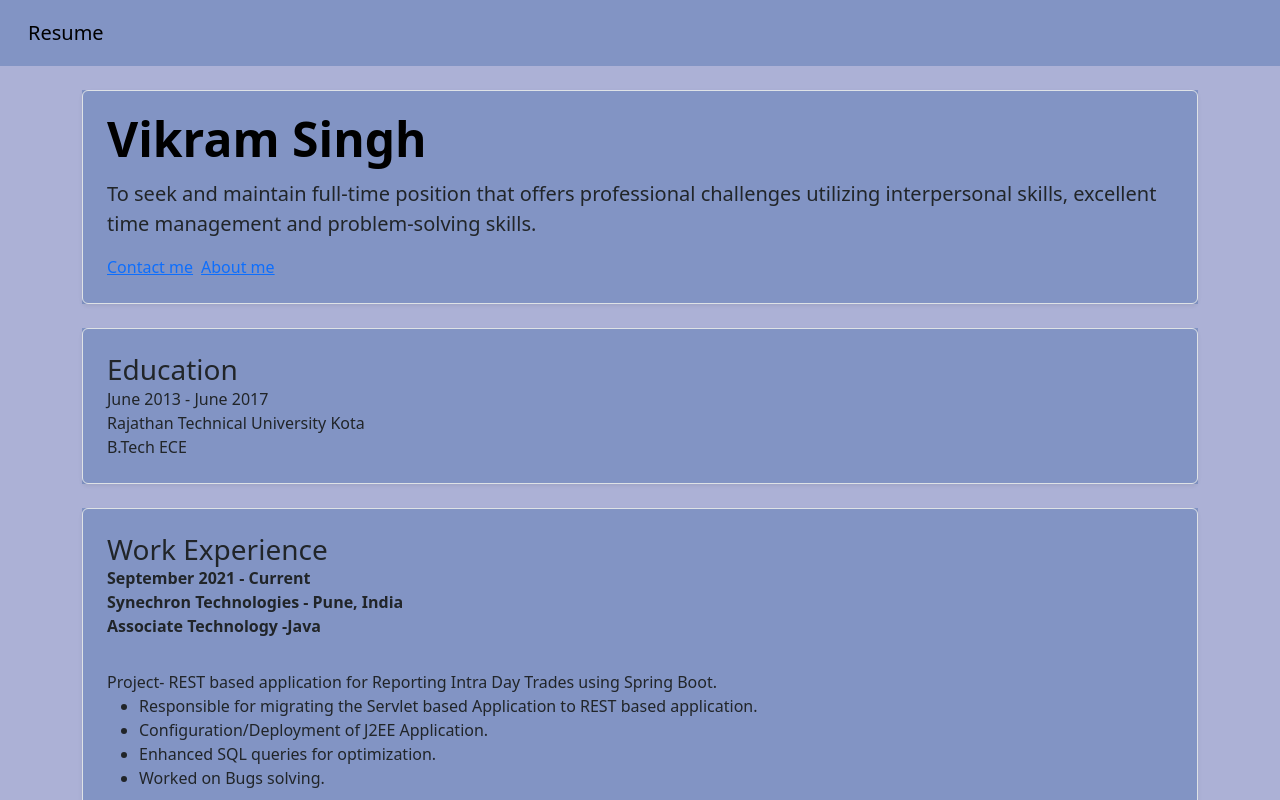
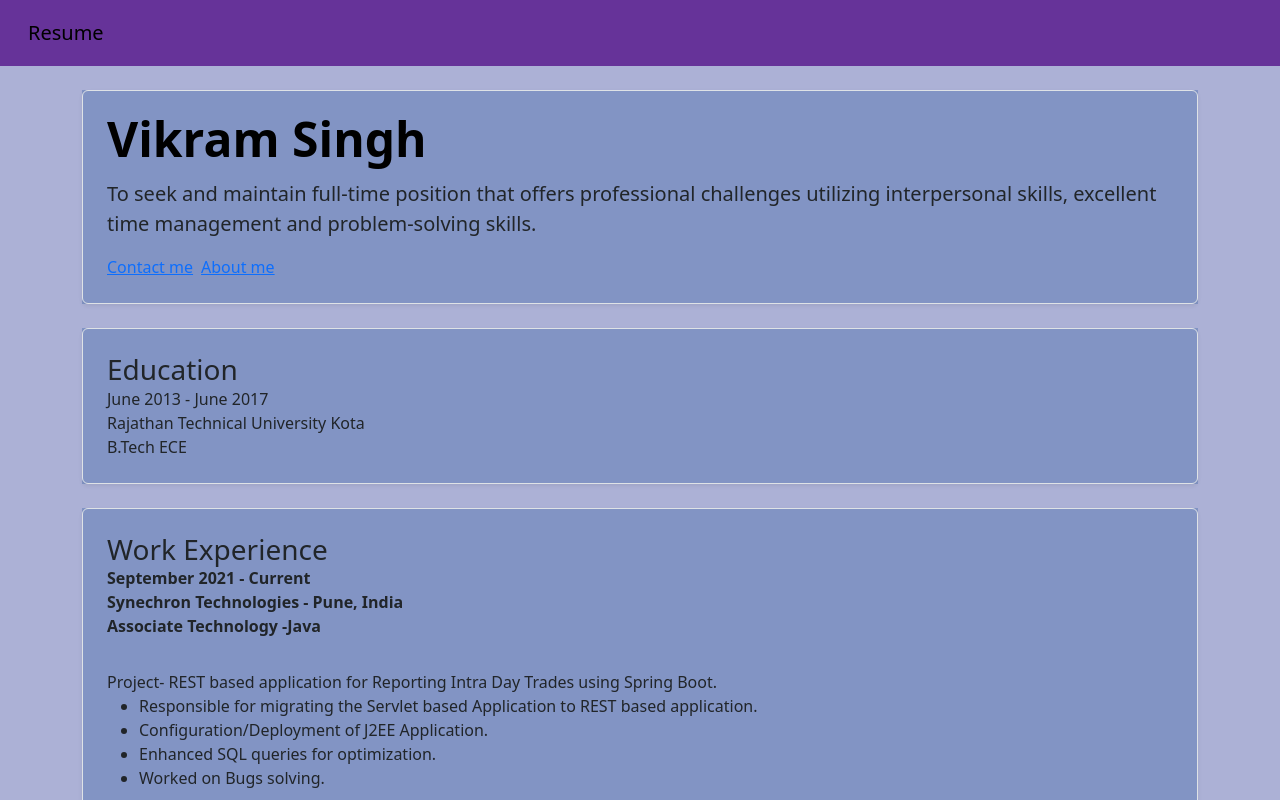
Before and after one commit to vikramsinghjogawat/my-portfolio, a plain HTML site: page index.html in a window 1280 px wide. Shown: the top 800 px of the page. Drawn offline with nearby package versions, Linux system fonts and the light colour scheme.

Commit message:
Changing color theme

```diff
--- a/index.html
+++ b/index.html
@@ -12,7 +12,7 @@
 
 
 <body style="background-color:#ACB1D6;">
-  <nav class="navbar p-3 mb-4" style="background-color: #8294C4;">
+  <nav class="navbar p-3 mb-4" style="background-color: rebeccapurple;">
     <div class="container-fluid">
       <span class="navbar-brand mb-0 h1">Resume</span>
     </div>
@@ -32,8 +32,8 @@
           <div class="d-grid gap-2 d-md-flex justify-content-md-start">
             <!-- <button type="button" class="btn btn-primary btn-lg px-4 me-md-2">Primary</button>
             <button type="button" class="btn btn-outline-secondary btn-lg px-4">Default</button> -->
-            <a href="./public/contact.html">Contact me</a>
-            <a href="./public/about.html">About me</a>
+            <a href="./public/contact.html" >Contact me</a>
+            <a href="./public/about.html" >About me</a>
           </div>
             </div>
 
@@ -143,7 +143,7 @@
     <div class="col-md-12" style="background-color:#8294C4;">
       <div class="row g-0 border rounded overflow-hidden flex-md-row mb-4 shadow-sm h-md-250 position-relative">
         <div class="col p-4 d-flex flex-column position-static">
-          <strong class="d-inline-block mb-2 text-primary">World</strong>
+
           <h3 class="mb-0">Languages</h3>
           <ul>
             <li>English (Advanced)</li>
@@ -153,8 +153,8 @@
       </div>
     </div>
 
-    <a href="./public/contact.html">Contact me</a>
-    <a href="./public/about.html">About me</a>
+    <a href="./public/contact.html" >Contact me</a>
+    <a href="./public/about.html" >About me</a>
 
 
 
```
